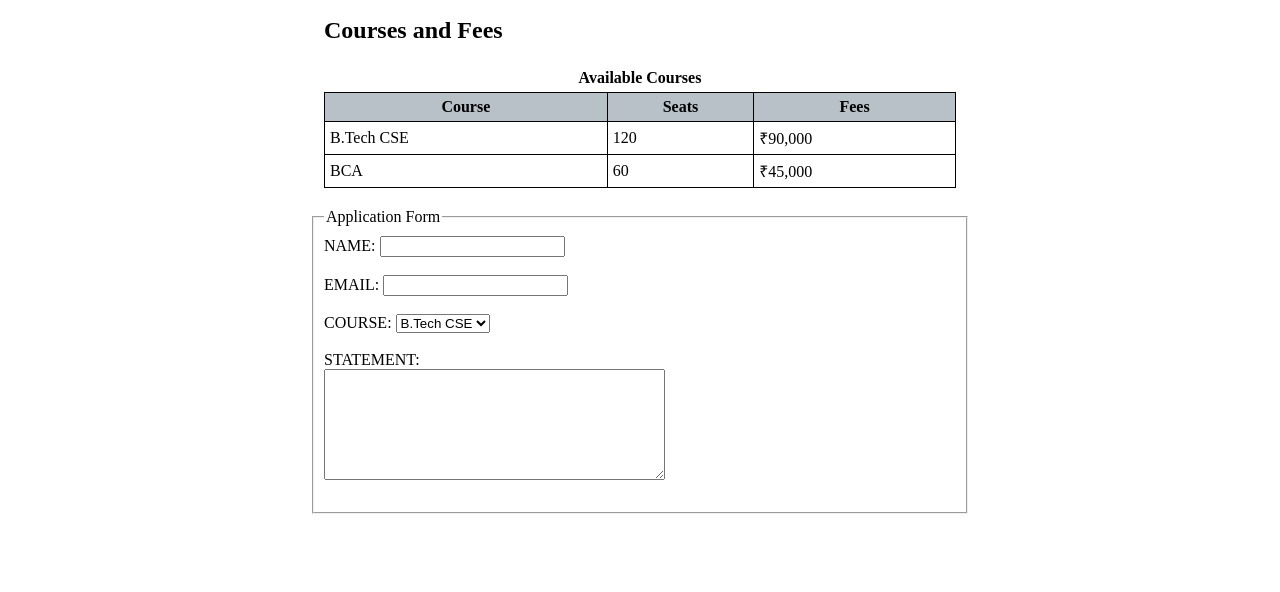
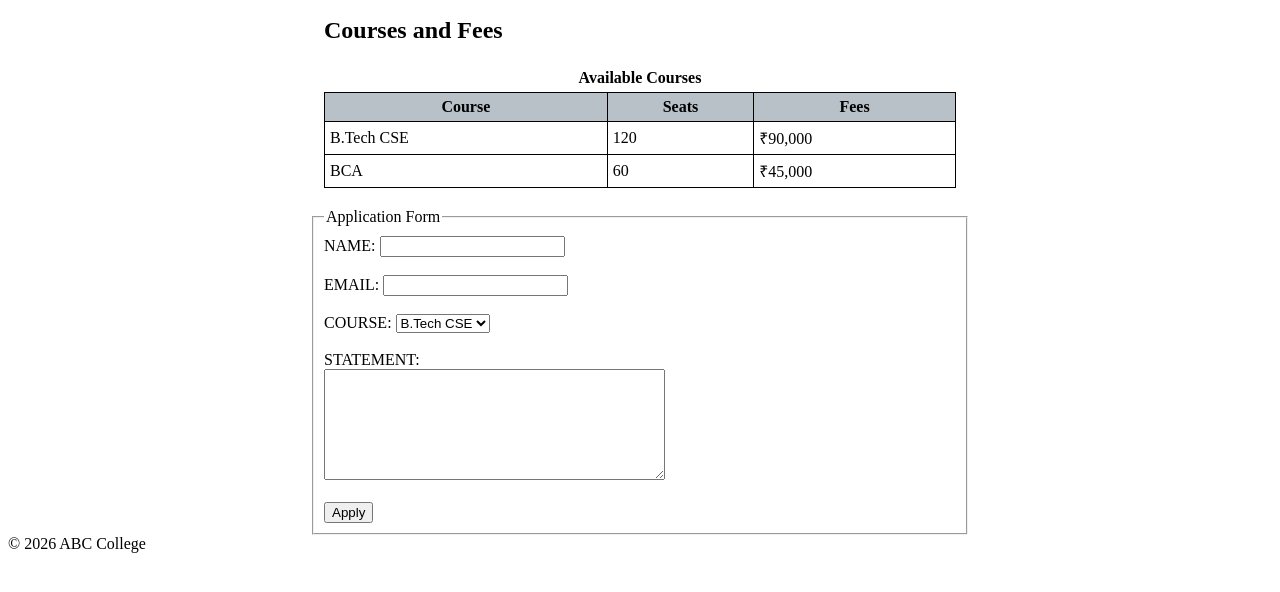
Before and after one commit to rushali467/wdw_0833, a plain HTML site: page Web Designing Workshop Assignment/Assignment 18.html in a window 1280 px wide. Shown: the part 98-690 px from the top of the page. Drawn offline with Linux system fonts and the light colour scheme.

Commit message:
Assignment 18-Student Admission Page 2

```diff
--- a/Web Designing Workshop Assignment/Assignment 18.html
+++ b/Web Designing Workshop Assignment/Assignment 18.html
@@ -115,8 +115,16 @@
                 <textarea id = "statement" name="statement" rows="7" cols="40"></textarea>
                 <br><br>
 
-
-
+                <button
+                    type="submit">Apply
+                </button>
 
             </fieldset>
-        </form>
+            </form>
+
+            <footer>
+                &copy; 2026 ABC College
+            </footer>
+
+    </body>
+</html>
```
